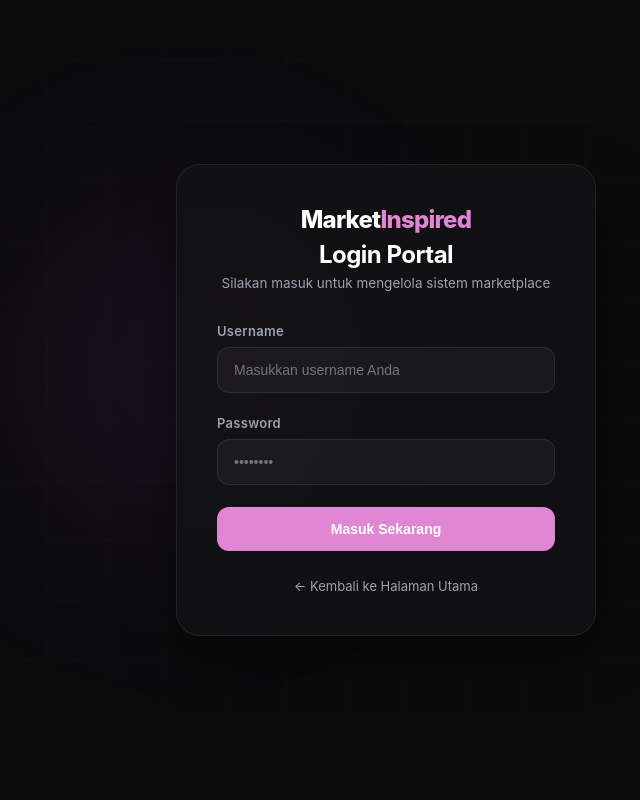
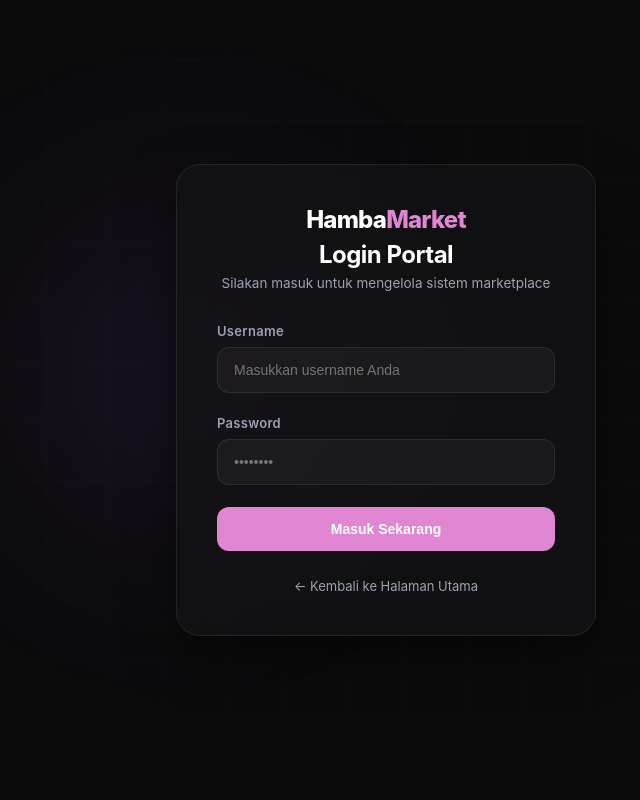
Before and after one commit to SayNotes/website-store-marketplace, a PHP site: page /admin/login.php in a window 1280 px wide. Shown: the whole page, without its empty margins (254-894 px from the left). Run offline with PHP 8.4, Linux system fonts and the light colour scheme; some libraries are stand-ins or nearby versions.

Commit message:
fix:text

```diff
--- a/admin/login.php
+++ b/admin/login.php
@@ -179,7 +179,7 @@ if (isset($_POST['login'])) {
 
             <div class="login-header">
                 <div class="logo" style="font-size: 24px; margin-bottom: 6px; pointer-events: none;">
-                    <span class="white">Market</span><span class="purple">Inspired</span>
+                    <span class="white">Hamba</span><span class="purple">Market</span>
                 </div>
                 <h2>Login Portal</h2>
                 <p>Silakan masuk untuk mengelola sistem marketplace</p>
```
